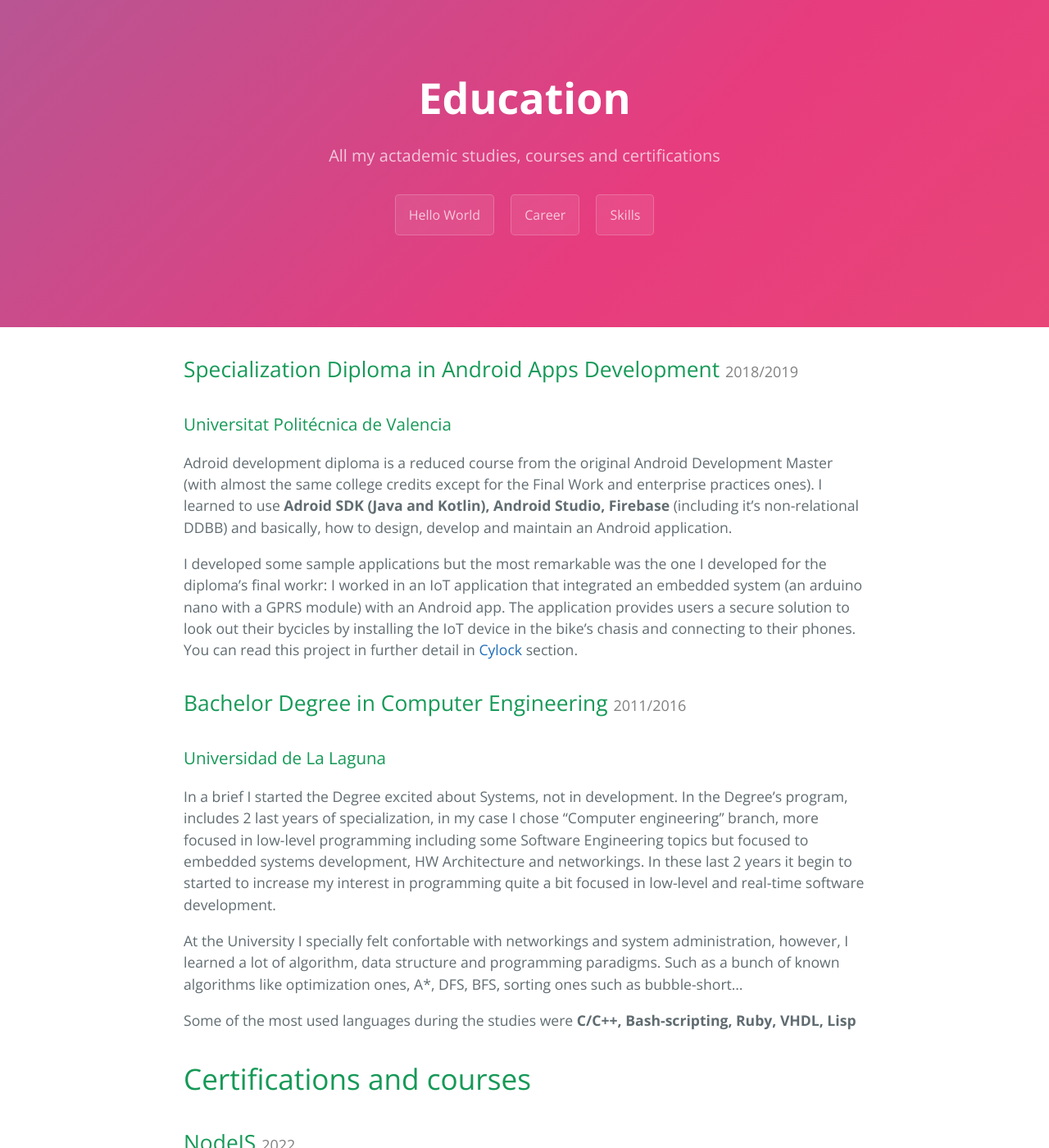
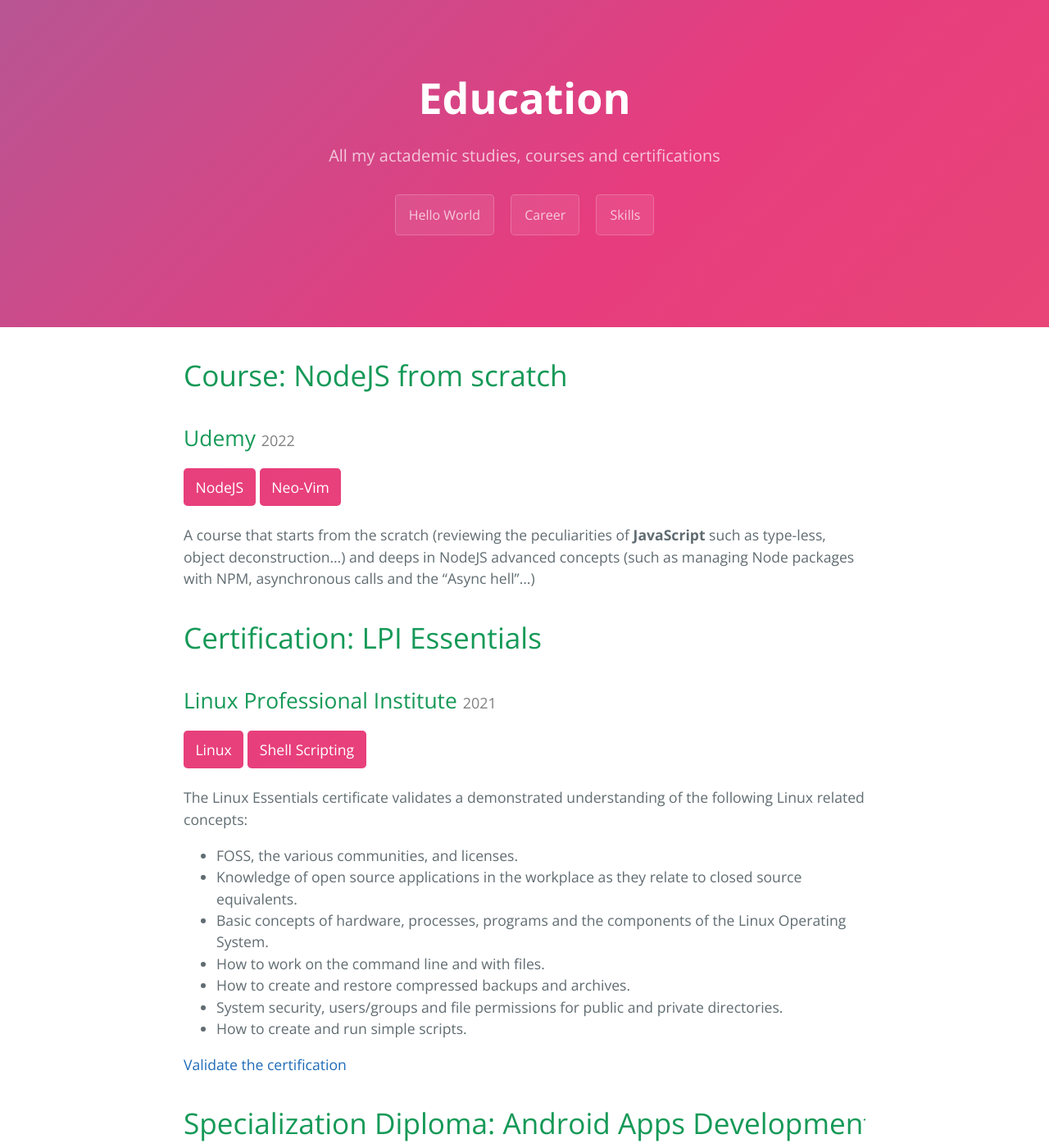
Before and after one commit to Carlosmape/carlosmape.github.io, a Jekyll site: the page built from career/education/index.md, in a window 1280 px wide and 1400 px high. Shown: the whole window at 82% size. Built offline with Jekyll 4.4.1, drawn with Linux system fonts in a browser that asks for light colours; some of the changed text lies outside the part shown.

Commit message:
Improved Carreer pages

```diff
--- a/career/education/index.md
+++ b/career/education/index.md
@@ -2,29 +2,26 @@
 layout: default
 title: Education
 description: All my actademic studies, courses and certifications
+technologies: ['Networks', 'Algorithms']
+os: ['Linux', 'Windows', 'Android']
+languages: ['C++', 'NodeJS', 'Ruby', 'Java', 'Shell Scripting']
+ides: ['Neo-Vim', 'Android Studio', 'Eclipse']
+ddbb: ['MongoDB', 'Firebase', 'SQL']
 ---
-## Specialization Diploma in Android Apps Development <span class="date">2018/2019</span>
-### Universitat Politécnica de Valencia
-Adroid development diploma is a reduced course from the original Android Development Master (with almost the same college credits except for the Final Work and enterprise practices ones). I learned to use **Adroid SDK (Java and Kotlin), Android Studio, Firebase** (including it's non-relational DDBB) and basically, how to design, develop and maintain an Android application.
-
-I developed some sample applications but the most remarkable was the one I developed for the diploma's final workr: I worked in an IoT application that integrated an embedded system (an arduino nano with a GPRS module) with an Android app. The application provides users a secure solution to look out their bycicles by installing the IoT device in the bike's chasis and connecting to their phones. You can read this project in further detail in [Cylock](/projects/cylock) section.
-
-## Bachelor Degree in Computer Engineering <span class="date">2011/2016</span>
-### Universidad de La Laguna
-In a brief I started the Degree excited about Systems, not in development. In the Degree's program, includes 2 last years of specialization, in my case I chose "Computer engineering" branch, more focused in low-level programming including some Software Engineering topics but focused to embedded systems development, HW Architecture and networkings. In these last 2 years it begin to started to increase my interest in programming quite a bit focused in low-level and real-time software development.
-
-At the University I specially felt confortable with networkings and system administration, however, I learned a lot of algorithm, data structure and programming paradigms. Such as a bunch of known algorithms like optimization ones, A\*, DFS, BFS, sorting ones such as bubble-short...
-
-Some of the most used languages during the studies were **C/C++, Bash-scripting, Ruby, VHDL, Lisp**
-
-# Certifications and courses
-
-## NodeJS <span class="date">2022</span>
-### Udemy
+# Course: NodeJS from scratch
+## Udemy <span class="date">2022</span>
+<div class="skills">
+    <div class="skill-card backgrounded">NodeJS</div>
+    <div class="skill-card backgrounded">Neo-Vim</div>
+</div>
 A course that starts from the scratch (reviewing the peculiarities of **JavaScript** such as type-less, object deconstruction...) and deeps in NodeJS advanced concepts (such as managing Node packages with NPM, asynchronous calls and the "Async hell"...)
 
-## LPI Essentials <span class="date">2021</span>
-### Linux Professional Institute
+# Certification: LPI Essentials
+## Linux Professional Institute <span class="date">2021</span>
+<div class="skills">
+    <div class="skill-card backgrounded">Linux</div>
+    <div class="skill-card backgrounded">Shell Scripting</div>
+</div>
 The Linux Essentials certificate validates a demonstrated understanding of the following Linux related concepts:
  - FOSS, the various communities, and licenses.
  - Knowledge of open source applications in the workplace as they relate to closed source equivalents.
@@ -35,3 +32,37 @@
  - How to create and run simple scripts.
 
 [Validate the certification](https://cs.lpi.org/caf/Xamman/certification/verify/LPI000503414/rqpddrjrnw)
+
+# Specialization Diploma: Android Apps Development
+## Universitat Politécnica de Valencia <span class="date">2018/2019</span>
+<div class="skills">
+    <div class="skill-card backgrounded">Android</div>
+    <div class="skill-card backgrounded">Firebase</div>
+    <div class="skill-card backgrounded">Java</div>
+    <div class="skill-card backgrounded">Android Studio</div>
+</div>
+Adroid development diploma is a reduced course from the original Android Development Master (with almost the same college credits except for the Final Work and enterprise practices ones). I learned to use **Adroid SDK (Java and Kotlin), Android Studio, Firebase** (including it's non-relational DDBB) and basically, how to design, develop and maintain an Android application.
+
+I developed some sample applications but the most remarkable was the one I developed for the diploma's final workr: I worked in an IoT application that integrated an embedded system (an arduino nano with a GPRS module) with an Android app. The application provides users a secure solution to look out their bycicles by installing the IoT device in the bike's chasis and connecting to their phones. You can read this project in further detail in [Cylock](/projects/cylock) section.
+## Final project
+<div class="posts">
+{% for usecase in site.categories['Academic Project'] %}
+{% include post-card.html %}
+{% endfor %}
+</div>
+
+# Bacherlor Degree: Computer Engineering
+## Universidad de La Laguna <span class="date">2011/2016</span>
+<div class="skills">
+    <div class="skill-card backgrounded">Linux</div>
+    <div class="skill-card backgrounded">Shell Scripting</div>
+    <div class="skill-card backgrounded">C++</div>
+    <div class="skill-card backgrounded">Ruby</div>
+    <div class="skill-card backgrounded">Algorithms</div>
+    <div class="skill-card backgrounded">Network</div>
+</div>
+In a brief I started the Degree excited about Systems, not in development. In the Degree's program, includes 2 last years of specialization, in my case I chose "Computer engineering" branch, more focused in low-level programming including some Software Engineering topics but focused to embedded systems development, HW Architecture and networkings. In these last 2 years it begin to started to increase my interest in programming quite a bit focused in low-level and real-time software development.
+
+At the University I specially felt confortable with networkings and system administration, however, I learned a lot of algorithm, data structure and programming paradigms. Such as a bunch of known algorithms like optimization ones, A\*, DFS, BFS, sorting ones such as bubble-short...
+
+Some of the most used languages during the studies were **C/C++, Bash-scripting, Ruby, VHDL, Lisp**
```
Also changed, not shown: career/experience/index.md (+31 -15 lines).
